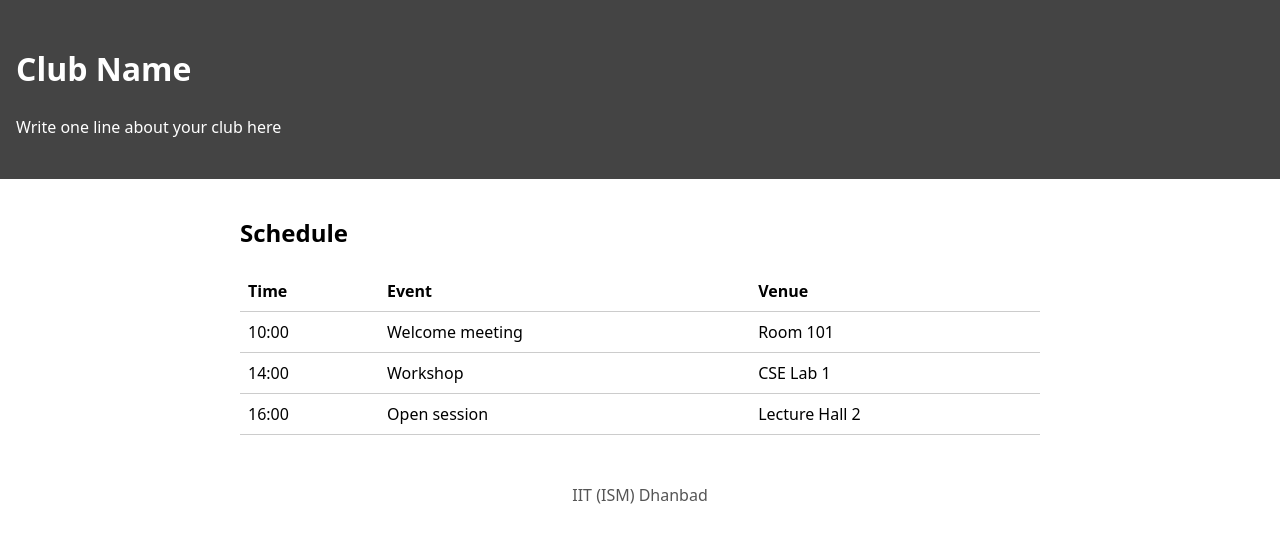
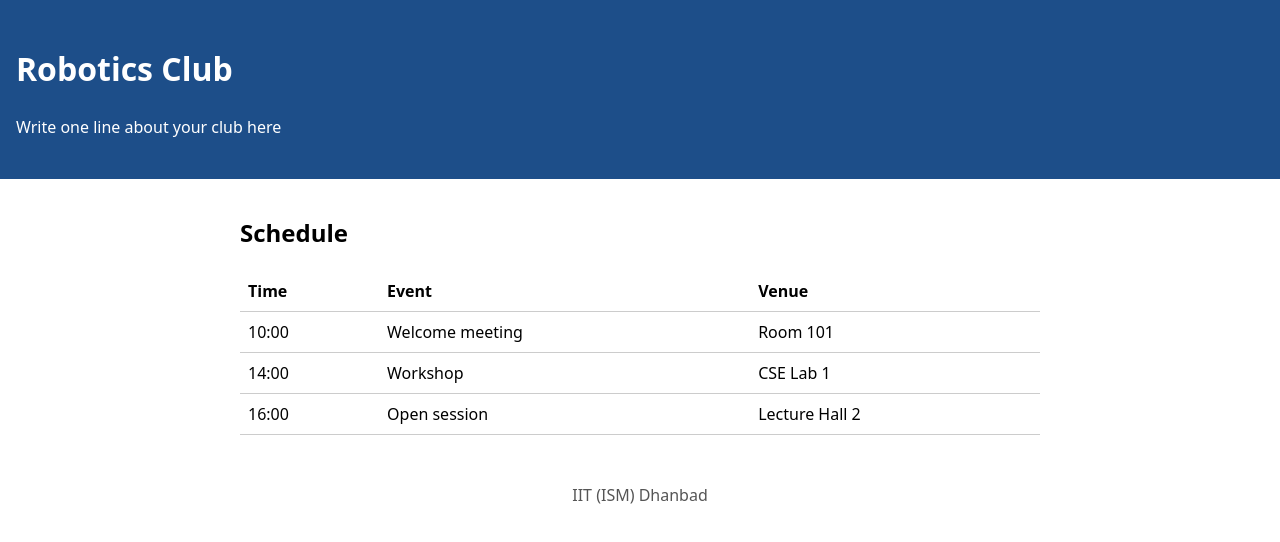
Before and after one commit to Shaurya-0680/club-page, a plain HTML site: page index.html in a window 1280 px wide. Drawn offline with Linux system fonts and the light colour scheme.

Commit message:
Add club name and colour

```diff
--- a/index.html
+++ b/index.html
@@ -3,12 +3,12 @@
 <head>
   <meta charset="UTF-8">
   <meta name="viewport" content="width=device-width, initial-scale=1">
-  <title>Club Name | IIT (ISM) Dhanbad</title>
+  <title>Robotics Club | IIT (ISM) Dhanbad</title>
   <link rel="stylesheet" href="style.css">
 </head>
 <body>
   <header class="site-header">
-    <h1>Club Name</h1>
+    <h1>Robotics Club</h1>
     <p class="tagline">Write one line about your club here</p>
   </header>
 
--- a/style.css
+++ b/style.css
@@ -1,5 +1,5 @@
 body { margin: 0; font-family: system-ui, sans-serif; line-height: 1.5; }
-.site-header { background: #444444; color: white; padding: 1.5rem 1rem; }
+.site-header { background: #1d4e89; color: white; padding: 1.5rem 1rem; }
 main { max-width: 50rem; margin: 0 auto; padding: 1rem; }
 table { width: 100%; border-collapse: collapse; }
 th, td { text-align: left; padding: 0.5rem; border-bottom: 1px solid #ccc; }
```
